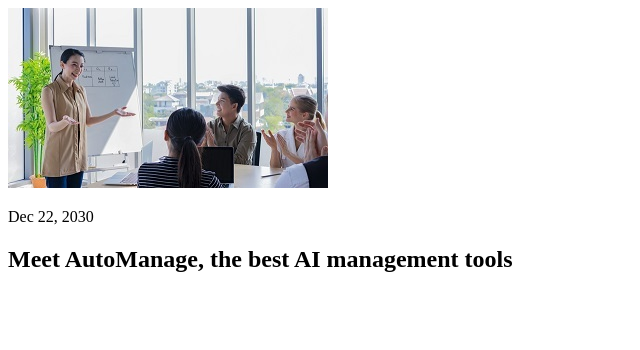
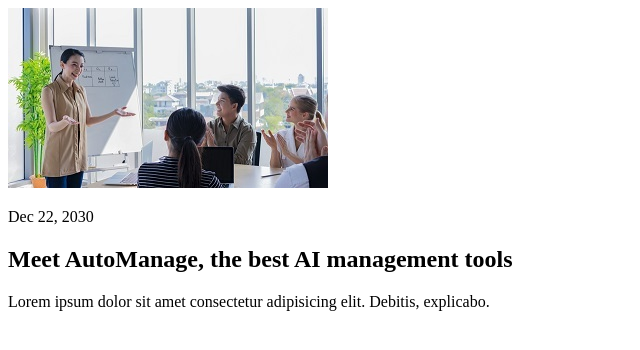
Before and after one commit to GuyoM2762/Flex-blog-posts, a plain HTML site: page index.html in a window 1280 px wide. Shown: the whole page, without its empty margins (0-640 px from the left). Drawn offline with Linux system fonts and the light colour scheme.

Commit message:
Add updates

```diff
--- a/index.html
+++ b/index.html
@@ -20,6 +20,10 @@
         <h2 class="blog-posts__post--title">
           Meet AutoManage, the best AI management tools
         </h2>
+        <p class="blog-posts__post--paragraph">
+          Lorem ipsum dolor sit amet consectetur adipisicing elit. Debitis,
+          explicabo.
+        </p>
       </article>
     </main>
   </body>
```
